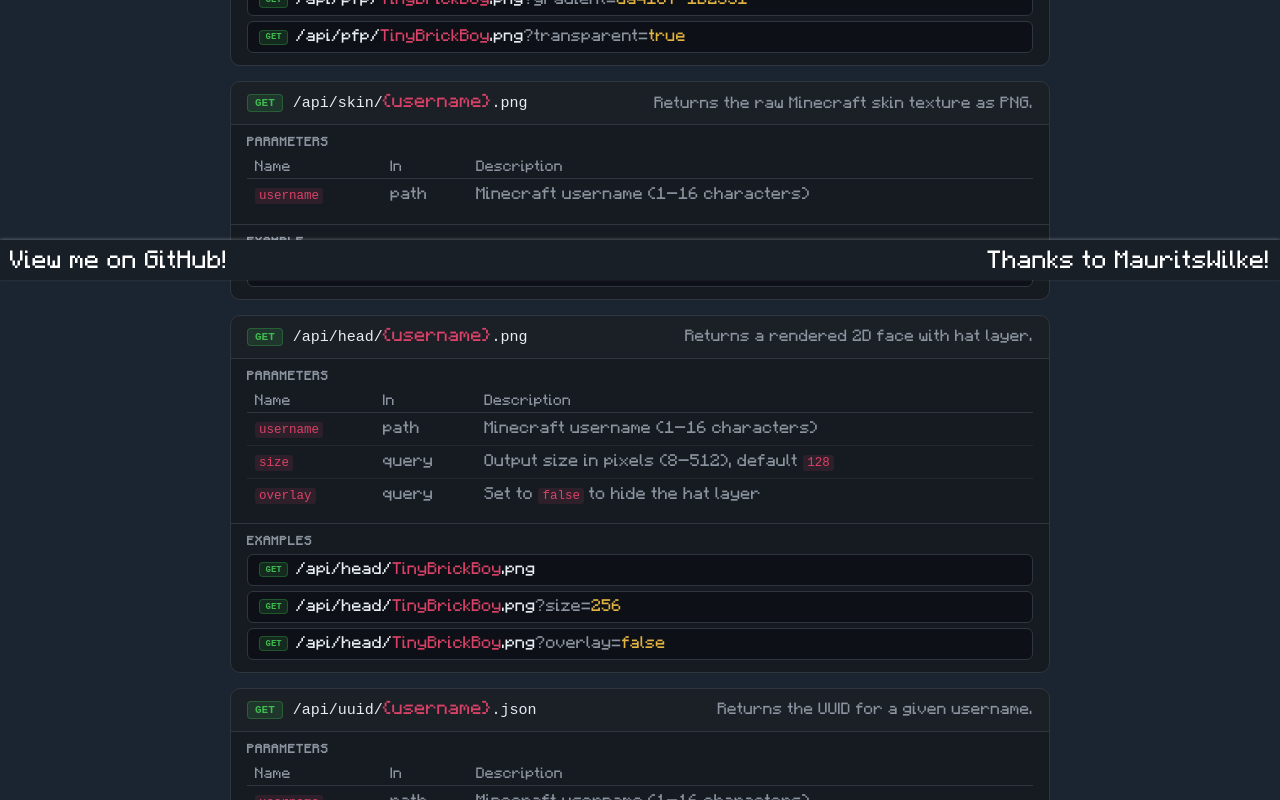
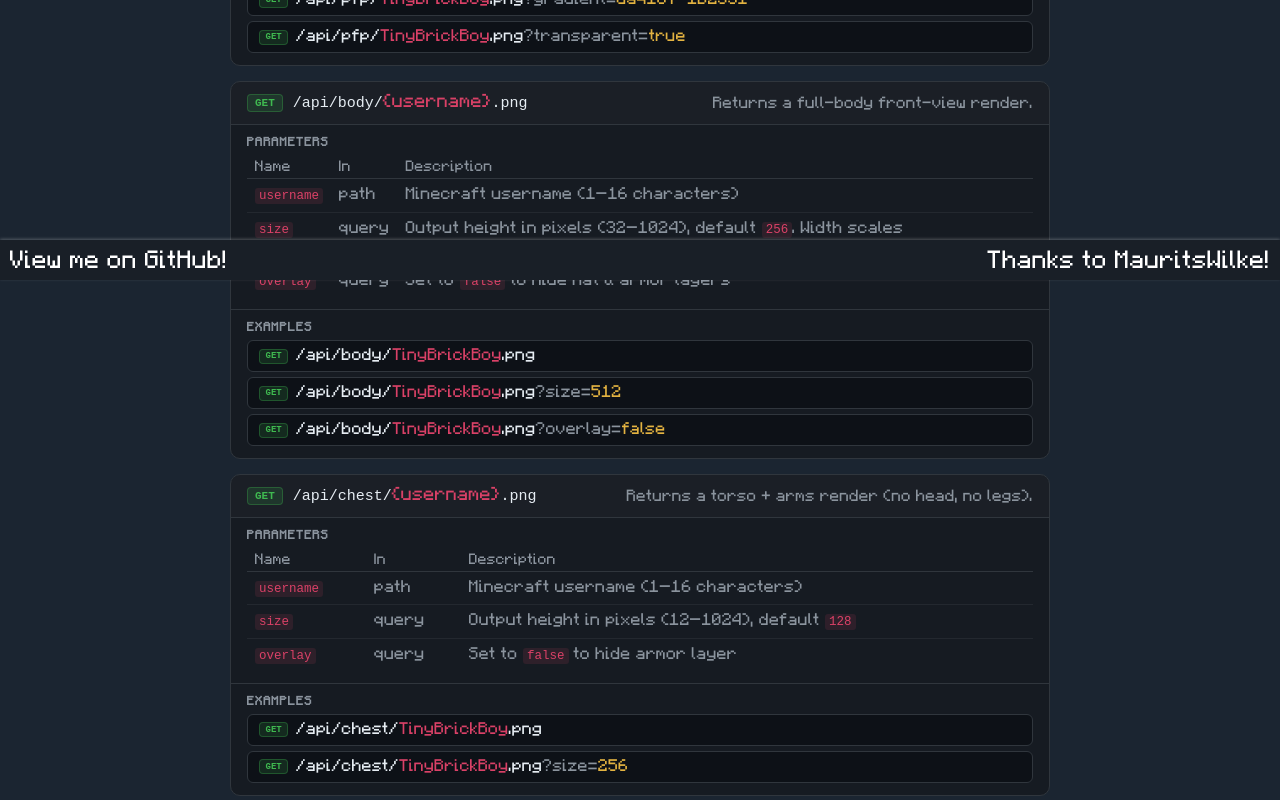
Before and after one commit to TinyBrickBoy/mcpfp, a SvelteKit app: page / in a window 1280 px wide. Shown: the part 520-1320 px from the top of the page. Built offline with nearby package versions, Linux system fonts and the light colour scheme.

Commit message:
Add body and chest render endpoints

```diff
--- a/src/routes/+page.svelte
+++ b/src/routes/+page.svelte
@@ -56,6 +56,102 @@
                     <div class="ex">
                         <span class="badge get sm">GET</span>
                         <code><span class="seg-path">/api/pfp/<span class="seg-param">TinyBrickBoy</span>.png</span><span class="seg-q">?transparent=<span class="seg-v">true</span></span></code>
+                    </div>
+                </div>
+            </div>
+        </div>
+
+        <div class="card">
+            <div class="card-head">
+                <span class="badge get">GET</span>
+                <code class="route">/api/body/<span class="param">{"{username}"}</span>.png</code>
+                <span class="card-desc">Returns a full-body front-view render.</span>
+            </div>
+
+            <div class="block">
+                <div class="label">Parameters</div>
+                <table>
+                    <thead><tr><th>Name</th><th>In</th><th>Description</th></tr></thead>
+                    <tbody>
+                        <tr>
+                            <td><code>username</code></td>
+                            <td>path</td>
+                            <td>Minecraft username (1–16 characters)</td>
+                        </tr>
+                        <tr>
+                            <td><code>size</code></td>
+                            <td>query</td>
+                            <td>Output height in pixels (32–1024), default <code>256</code>. Width scales proportionally (1:2 ratio).</td>
+                        </tr>
+                        <tr>
+                            <td><code>overlay</code></td>
+                            <td>query</td>
+                            <td>Set to <code>false</code> to hide hat &amp; armor layers</td>
+                        </tr>
+                    </tbody>
+                </table>
+            </div>
+
+            <div class="block">
+                <div class="label">Examples</div>
+                <div class="examples">
+                    <div class="ex">
+                        <span class="badge get sm">GET</span>
+                        <code><span class="seg-path">/api/body/<span class="seg-param">TinyBrickBoy</span>.png</span></code>
+                    </div>
+                    <div class="ex">
+                        <span class="badge get sm">GET</span>
+                        <code><span class="seg-path">/api/body/<span class="seg-param">TinyBrickBoy</span>.png</span><span class="seg-q">?size=<span class="seg-v">512</span></span></code>
+                    </div>
+                    <div class="ex">
+                        <span class="badge get sm">GET</span>
+                        <code><span class="seg-path">/api/body/<span class="seg-param">TinyBrickBoy</span>.png</span><span class="seg-q">?overlay=<span class="seg-v">false</span></span></code>
+                    </div>
+                </div>
+            </div>
+        </div>
+
+        <div class="card">
+            <div class="card-head">
+                <span class="badge get">GET</span>
+                <code class="route">/api/chest/<span class="param">{"{username}"}</span>.png</code>
+                <span class="card-desc">Returns a torso + arms render (no head, no legs).</span>
+            </div>
+
+            <div class="block">
+                <div class="label">Parameters</div>
+                <table>
+                    <thead><tr><th>Name</th><th>In</th><th>Description</th></tr></thead>
+                    <tbody>
+                        <tr>
+                            <td><code>username</code></td>
+                            <td>path</td>
+                            <td>Minecraft username (1–16 characters)</td>
+                        </tr>
+                        <tr>
+                            <td><code>size</code></td>
+                            <td>query</td>
+                            <td>Output height in pixels (12–1024), default <code>128</code></td>
+                        </tr>
+                        <tr>
+                            <td><code>overlay</code></td>
+                            <td>query</td>
+                            <td>Set to <code>false</code> to hide armor layer</td>
+                        </tr>
+                    </tbody>
+                </table>
+            </div>
+
+            <div class="block">
+                <div class="label">Examples</div>
+                <div class="examples">
+                    <div class="ex">
+                        <span class="badge get sm">GET</span>
+                        <code><span class="seg-path">/api/chest/<span class="seg-param">TinyBrickBoy</span>.png</span></code>
+                    </div>
+                    <div class="ex">
+                        <span class="badge get sm">GET</span>
+                        <code><span class="seg-path">/api/chest/<span class="seg-param">TinyBrickBoy</span>.png</span><span class="seg-q">?size=<span class="seg-v">256</span></span></code>
                     </div>
                 </div>
             </div>
--- /dev/null
+++ b/src/routes/api/body/[username].png/+server.ts
@@ -0,0 +1,78 @@
+import { getSkin, valid } from "$lib/rendering/mojang";
+import { Canvas, loadImage } from "skia-canvas";
+import { json } from "@sveltejs/kit";
+
+// Canvas is 16×32 skin pixels (natural front-view body ratio)
+const GRID_W = 16;
+const GRID_H = 32;
+
+export async function GET({ params, url }) {
+	if (!params?.username || !valid(params.username)) {
+		return json({ error: "Invalid or missing username" }, { status: 400 });
+	}
+
+	try {
+		// size = output height in pixels, width scales proportionally
+		const size  = Math.min(1024, Math.max(32, parseInt(url.searchParams.get("size") ?? "256")));
+		const overlay = url.searchParams.get("overlay") !== "false";
+
+		const skinURL = await getSkin(params.username);
+		const skin = await loadImage(skinURL);
+
+		const scale  = size / GRID_H;
+		const canvas = new Canvas(GRID_W * scale, GRID_H * scale);
+		const ctx    = canvas.getContext("2d");
+		ctx.imageSmoothingEnabled = false;
+
+		const is64 = skin.height >= 64;
+		const d = (sx: number, sy: number, sw: number, sh: number, dx: number, dy: number, dw: number, dh: number) =>
+			ctx.drawImage(skin, sx, sy, sw, sh, dx * scale, dy * scale, dw * scale, dh * scale);
+
+		// ── Head ──────────────────────────────────────────────
+		d(8, 8, 8, 8,  4, 0, 8, 8);                         // face
+		if (overlay) d(40, 8, 8, 8, 4, 0, 8, 8);            // hat
+
+		// ── Body ──────────────────────────────────────────────
+		d(20, 20, 8, 12, 4, 8, 8, 12);
+		if (overlay && is64) d(20, 36, 8, 12, 4, 8, 8, 12);
+
+		// ── Right arm (player's right = viewer's left) ────────
+		d(44, 20, 4, 12, 0, 8, 4, 12);
+		if (overlay && is64) d(44, 36, 4, 12, 0, 8, 4, 12);
+
+		// ── Left arm (player's left = viewer's right) ─────────
+		if (is64) {
+			d(36, 52, 4, 12, 12, 8, 4, 12);
+			if (overlay) d(52, 52, 4, 12, 12, 8, 4, 12);
+		} else {
+			// old skin: mirror the right arm
+			ctx.save();
+			ctx.scale(-1, 1);
+			ctx.drawImage(skin, 44, 20, 4, 12, -16 * scale, 8 * scale, 4 * scale, 12 * scale);
+			ctx.restore();
+		}
+
+		// ── Right leg ─────────────────────────────────────────
+		d(4, 20, 4, 12, 4, 20, 4, 12);
+		if (overlay && is64) d(4, 36, 4, 12, 4, 20, 4, 12);
+
+		// ── Left leg ──────────────────────────────────────────
+		if (is64) {
+			d(20, 52, 4, 12, 8, 20, 4, 12);
+			if (overlay) d(4, 52, 4, 12, 8, 20, 4, 12);
+		} else {
+			ctx.save();
+			ctx.scale(-1, 1);
+			ctx.drawImage(skin, 4, 20, 4, 12, -12 * scale, 20 * scale, 4 * scale, 12 * scale);
+			ctx.restore();
+		}
+
+		const buffer = await canvas.png;
+		return new Response(buffer, {
+			status: 200,
+			headers: { "Content-Type": "image/png", "Cache-Control": "public, max-age=300" }
+		});
+	} catch (e) {
+		return json({ error: "Failed to render body" }, { status: 400 });
+	}
+}
--- /dev/null
+++ b/src/routes/api/chest/[username].png/+server.ts
@@ -0,0 +1,58 @@
+import { getSkin, valid } from "$lib/rendering/mojang";
+import { Canvas, loadImage } from "skia-canvas";
+import { json } from "@sveltejs/kit";
+
+// Canvas is 16×12 skin pixels (torso + arms, no head, no legs)
+const GRID_W = 16;
+const GRID_H = 12;
+
+export async function GET({ params, url }) {
+	if (!params?.username || !valid(params.username)) {
+		return json({ error: "Invalid or missing username" }, { status: 400 });
+	}
+
+	try {
+		// size = output height in pixels
+		const size    = Math.min(1024, Math.max(12, parseInt(url.searchParams.get("size") ?? "128")));
+		const overlay = url.searchParams.get("overlay") !== "false";
+
+		const skinURL = await getSkin(params.username);
+		const skin    = await loadImage(skinURL);
+
+		const scale  = size / GRID_H;
+		const canvas = new Canvas(GRID_W * scale, GRID_H * scale);
+		const ctx    = canvas.getContext("2d");
+		ctx.imageSmoothingEnabled = false;
+
+		const is64 = skin.height >= 64;
+		const d = (sx: number, sy: number, sw: number, sh: number, dx: number, dy: number, dw: number, dh: number) =>
+			ctx.drawImage(skin, sx, sy, sw, sh, dx * scale, dy * scale, dw * scale, dh * scale);
+
+		// ── Body ──────────────────────────────────────────────
+		d(20, 20, 8, 12, 4, 0, 8, 12);
+		if (overlay && is64) d(20, 36, 8, 12, 4, 0, 8, 12);
+
+		// ── Right arm (player's right = viewer's left) ────────
+		d(44, 20, 4, 12, 0, 0, 4, 12);
+		if (overlay && is64) d(44, 36, 4, 12, 0, 0, 4, 12);
+
+		// ── Left arm (player's left = viewer's right) ─────────
+		if (is64) {
+			d(36, 52, 4, 12, 12, 0, 4, 12);
+			if (overlay) d(52, 52, 4, 12, 12, 0, 4, 12);
+		} else {
+			ctx.save();
+			ctx.scale(-1, 1);
+			ctx.drawImage(skin, 44, 20, 4, 12, -16 * scale, 0, 4 * scale, 12 * scale);
+			ctx.restore();
+		}
+
+		const buffer = await canvas.png;
+		return new Response(buffer, {
+			status: 200,
+			headers: { "Content-Type": "image/png", "Cache-Control": "public, max-age=300" }
+		});
+	} catch (e) {
+		return json({ error: "Failed to render chest" }, { status: 400 });
+	}
+}
```
Also changed, not shown: 1 other file (tests, documents, lock files or other folders).
